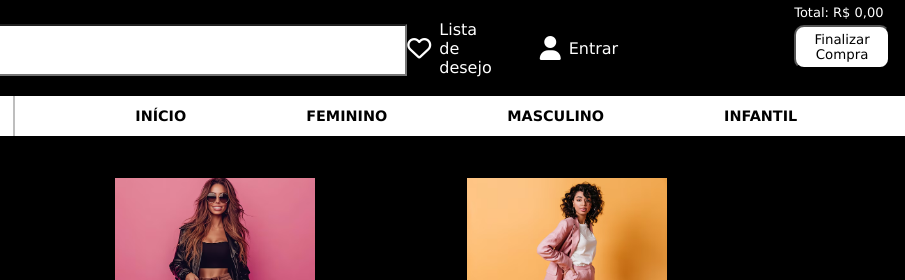
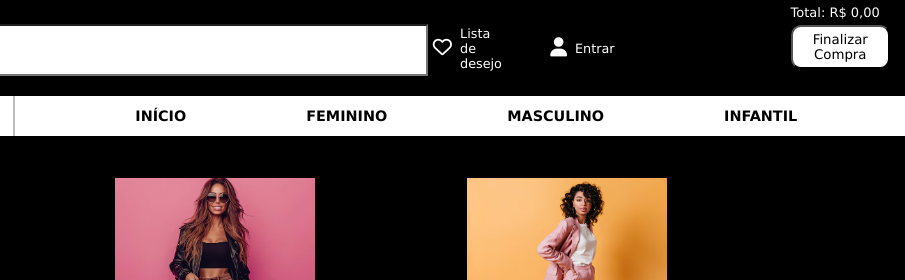
Before and after one commit to luciananader/TRABALHO-FINAL-FRONTEND-LUCIANA-NADER-EUDES-JORDAO, a plain HTML site: page HTML/feminino.html in a window 1280 px wide. Shown: the top 280 px of the page, 375-1280 px from the left. Drawn offline with Linux system fonts and the light colour scheme.

Commit message:
alteração Luciana

```diff
--- a/CSS/femininostyle.css
+++ b/CSS/femininostyle.css
@@ -40,19 +40,21 @@ body{
 }
 
 .login .fas{
-    font-size: 1.5rem;
+    font-size: 1.2rem;
     margin-right: 0.5rem;
 }
 
 .login .far{
-    font-size: 1.5rem;
+    font-size: 1.2rem;
     margin-right: 0.5rem;
+    margin-left: 5px;
 }
 
 .login a{
     text-decoration: none;
     color: white;
     margin-right: 3rem;
+    font-size: 0.8rem;
 }
 
 .header2{
```
